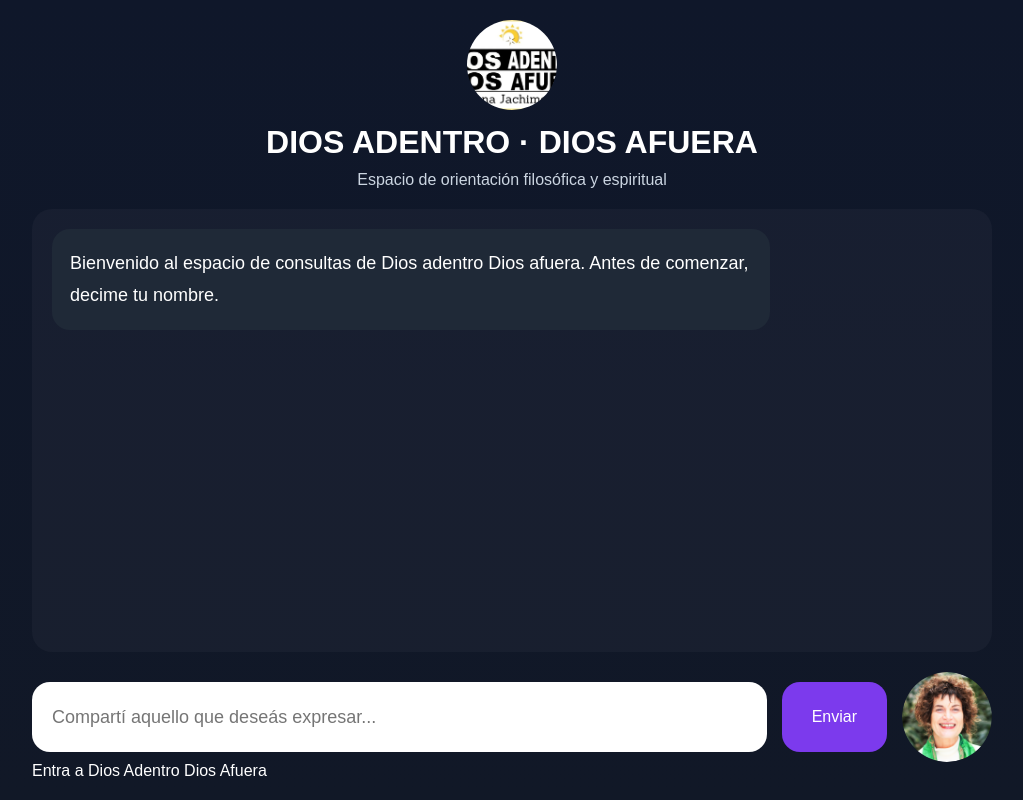
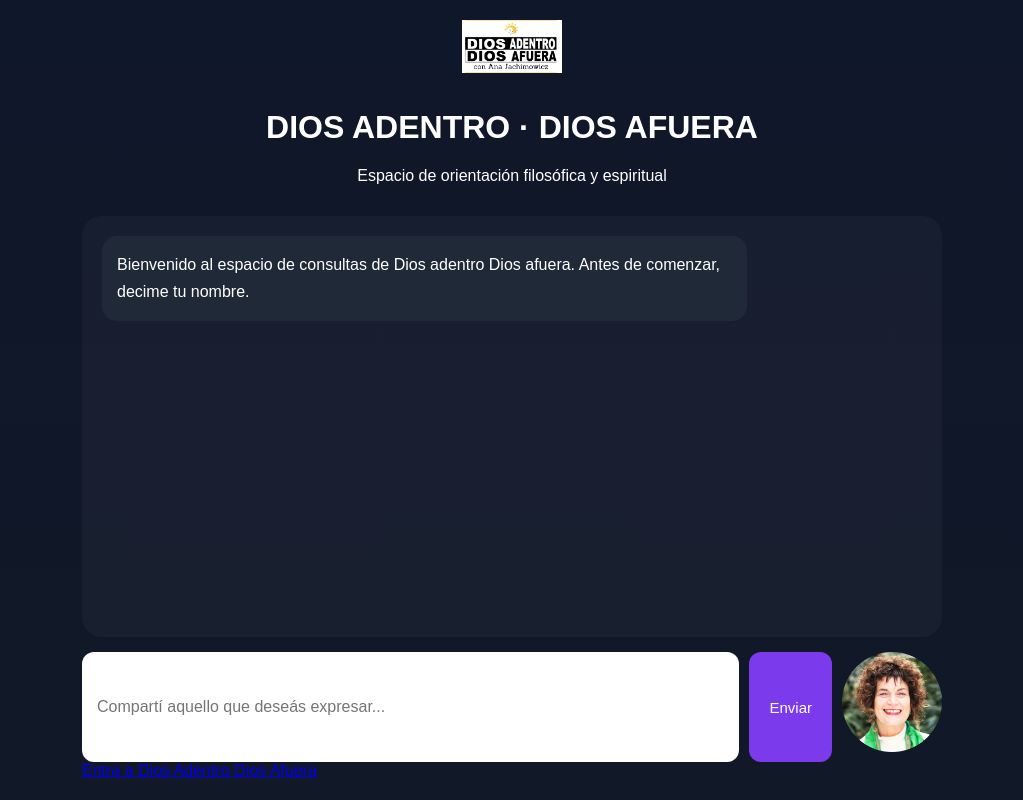
Before and after one commit to danypaez/triage2, a Flask app: page / in a window 1280 px wide. Shown: the whole page, without its empty margins (128-1151 px from the left). Run offline with Flask 3, Linux system fonts and the light colour scheme.

Commit message:
Update style.css

```diff
--- a/static/style.css
+++ b/static/style.css
@@ -1,223 +1,119 @@
- *{
+ body{
     margin:0;
-    padding:0;
+    font-family:Arial,sans-serif;
+    background:linear-gradient(180deg,#0f172a,#111827);
+    color:white;
+    overflow:hidden;
+}
+
+.container{
+    max-width:900px;
+    margin:auto;
+    height:100vh;
+    display:flex;
+    flex-direction:column;
+    padding:20px;
     box-sizing:border-box;
 }
 
-body{
-
-    font-family: Arial, sans-serif;
-
-    background: linear-gradient(180deg, #0f172a, #111827);
-
-    color:white;
-
-    height:100vh;
-
-    overflow:hidden;
-}
-
-/* =========================
-CONTAINER
-========================= */
-
-.container{
-
-    max-width:1000px;
-
-    margin:auto;
-
-    height:100vh;
-
-    display:flex;
-
-    flex-direction:column;
-
-    padding:20px;
-}
-
-/* =========================
-HEADER
-========================= */
-
 .header{
-
     text-align:center;
-
-    margin-bottom:20px;
-
+    margin-bottom:15px;
     flex-shrink:0;
 }
 
-.header h1{
-
-    margin-top:10px;
-
-    font-size:32px;
+.logo{
+    width:100px;
+    margin-bottom:10px;
 }
 
-.header p{
-
-    margin-top:10px;
-
-    color:#cbd5e1;
+.sitio{
+    color:white;
+    text-decoration:none;
+    opacity:0.8;
+    font-size:14px;
 }
 
-/* =========================
-LOGO
-========================= */
-
-.logo{
-
-    width:90px;
-
-    height:90px;
-
-    object-fit:cover;
-
-    border-radius:50%;
+#chat{
+    flex:1;
+    overflow-y:auto;
+    padding:20px;
+    background:rgba(255,255,255,0.03);
+    border-radius:20px;
+    margin-bottom:15px;
+    scroll-behavior:smooth;
 }
 
-/* =========================
-CHAT
-========================= */
-
-#chat{
-
-    flex:1;
-
-    overflow-y:auto;
-
-    padding:20px;
-
-    background:rgba(255,255,255,0.03);
-
-    border-radius:20px;
-
-    display:flex;
-
-    flex-direction:column;
-
-    gap:18px;
-
-    min-height:0;
-}
-
-/* =========================
-MENSAJES
-========================= */
-
 .msg{
-
-    padding:18px;
-
-    border-radius:18px;
-
-    max-width:78%;
-
-    line-height:1.8;
-
-    font-size:18px;
-
+    padding:15px;
+    border-radius:15px;
+    margin-bottom:15px;
+    max-width:75%;
+    line-height:1.7;
     word-wrap:break-word;
 }
 
 .user{
-
     background:#2563eb;
-
     margin-left:auto;
 }
 
 .bot{
-
     background:#1f2937;
 }
 
-/* =========================
-PANEL
-========================= */
-
 .panel{
-
-    margin-top:20px;
-
     display:flex;
-
-    align-items:center;
-
-    gap:15px;
-
+    gap:10px;
     flex-shrink:0;
 }
 
-/* =========================
-INPUT
-========================= */
-
 input{
-
     flex:1;
-
-    height:70px;
-
-    padding:20px;
-
+    padding:15px;
+    border-radius:12px;
     border:none;
-
-    border-radius:18px;
-
     outline:none;
-
-    font-size:18px;
+    font-size:16px;
 }
 
-/* =========================
-BOTÓN
-========================= */
-
 button{
-
-    height:70px;
-
-    padding:0 30px;
-
+    padding:15px 20px;
     border:none;
-
-    border-radius:18px;
-
+    border-radius:12px;
     background:#7c3aed;
-
     color:white;
-
-    font-size:16px;
-
     cursor:pointer;
-
-    transition:0.2s;
+    font-size:15px;
 }
 
 button:hover{
-
     opacity:0.9;
 }
 
-/* =========================
-SCROLL
-========================= */
-
-#chat::-webkit-scrollbar{
-
-    width:8px;
+.acciones{
+    display:flex;
+    gap:10px;
+    justify-content:center;
+    margin-top:15px;
 }
 
-#chat::-webkit-scrollbar-thumb{
+.acciones button{
+    background:#4f46e5;
+}
 
-    background:#374151;
+@media(max-width:700px){
 
-    border-radius:10px;
+    .msg{
+        max-width:90%;
+    }
+
+    .panel{
+        flex-direction:column;
+    }
+
+    button{
+        width:100%;
+    }
+
 }
-a {
-    color: white;
-    text-decoration: none;
-}
```
